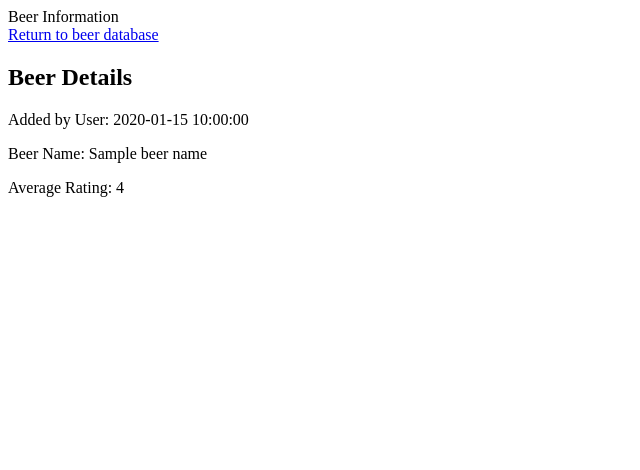
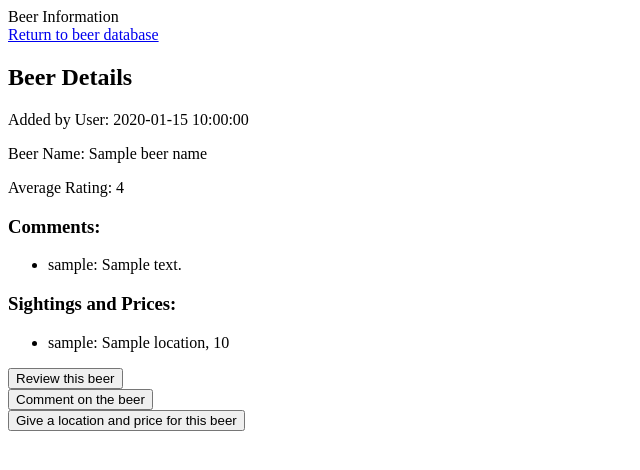
Before and after one commit to N44L1/tsoha-beer, a Flask app: template templates/beer.html in a window 1280 px wide. Shown: the top 470 px of the page, without its empty margins (0-640 px from the left). Run offline with Flask 3, Linux system fonts and the light colour scheme; the template is opened without the code that fills it: most values are stand-ins (such as "Sample title", 1, 10 or a date in 2020).

Commit message:
Added more information and functionality to individual beer pages

```diff
--- a/templates/beer.html
+++ b/templates/beer.html
@@ -6,3 +6,23 @@
 <p>Added by User: {{ added_by_user }}</p>
 <p>Beer Name: {{ beer_name }}</p>
 <p>Average Rating: {{ average_rating }}</p>
+
+<h3>Comments:</h3>
+<ul>
+  {% for comment in comments %}
+    <li>{{ comment.username }}: {{ comment.comment }}</li>
+  {% endfor %}
+</ul>
+
+<h3>Sightings and Prices:</h3>
+<ul>
+  {% for location in locations %}
+    <li>{{ location.username }}: {{ location.location }}, {{ location.price }}</li>
+  {% endfor %}
+</ul>
+
+<a href="/beer/{{ beer_id }}/review"><button>Review this beer</button></a>
+<br>
+<a href="/beer/{{ beer_id }}/comment"><button>Comment on the beer</button></a>
+<br>
+<a href="/beer/{{ beer_id }}/location"><button>Give a location and price for this beer</button></a>
```
